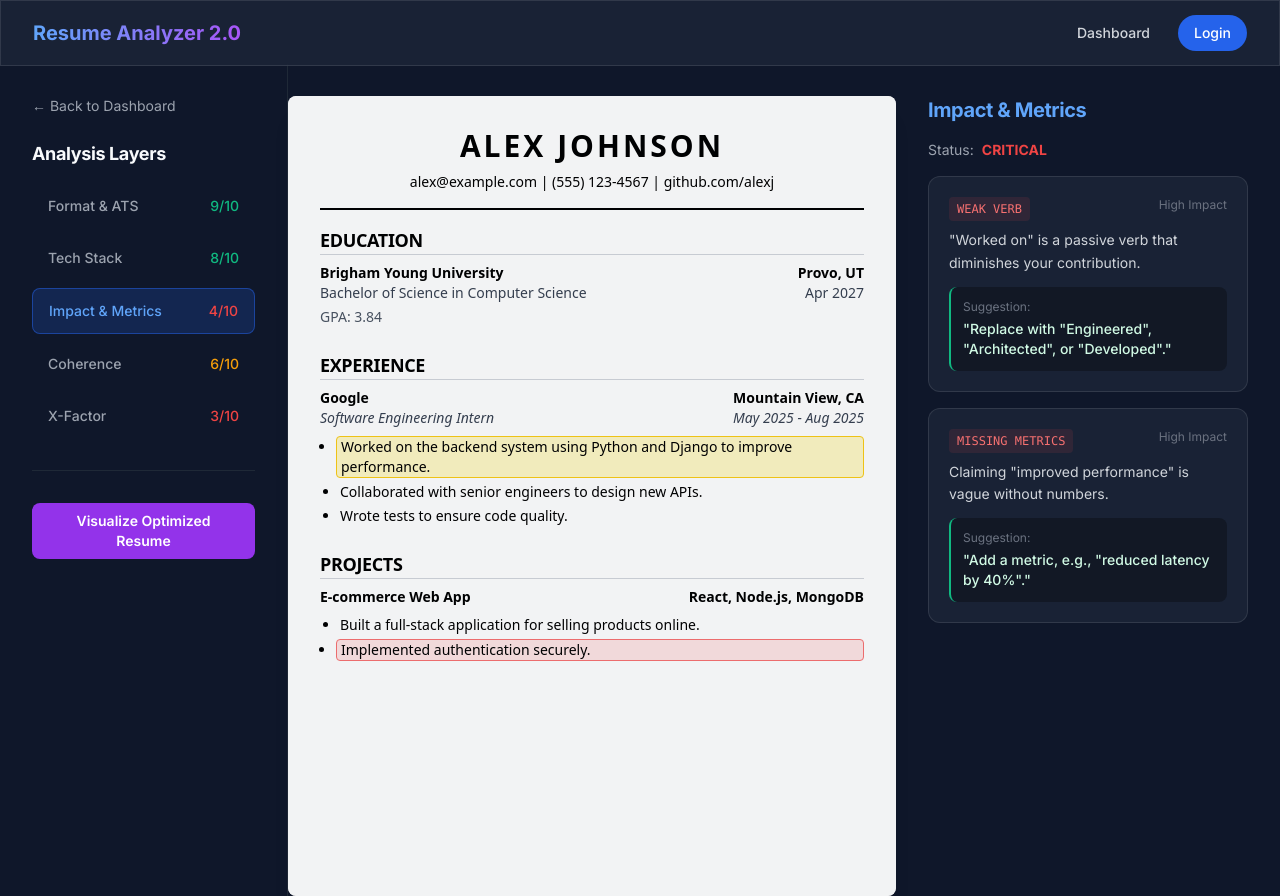
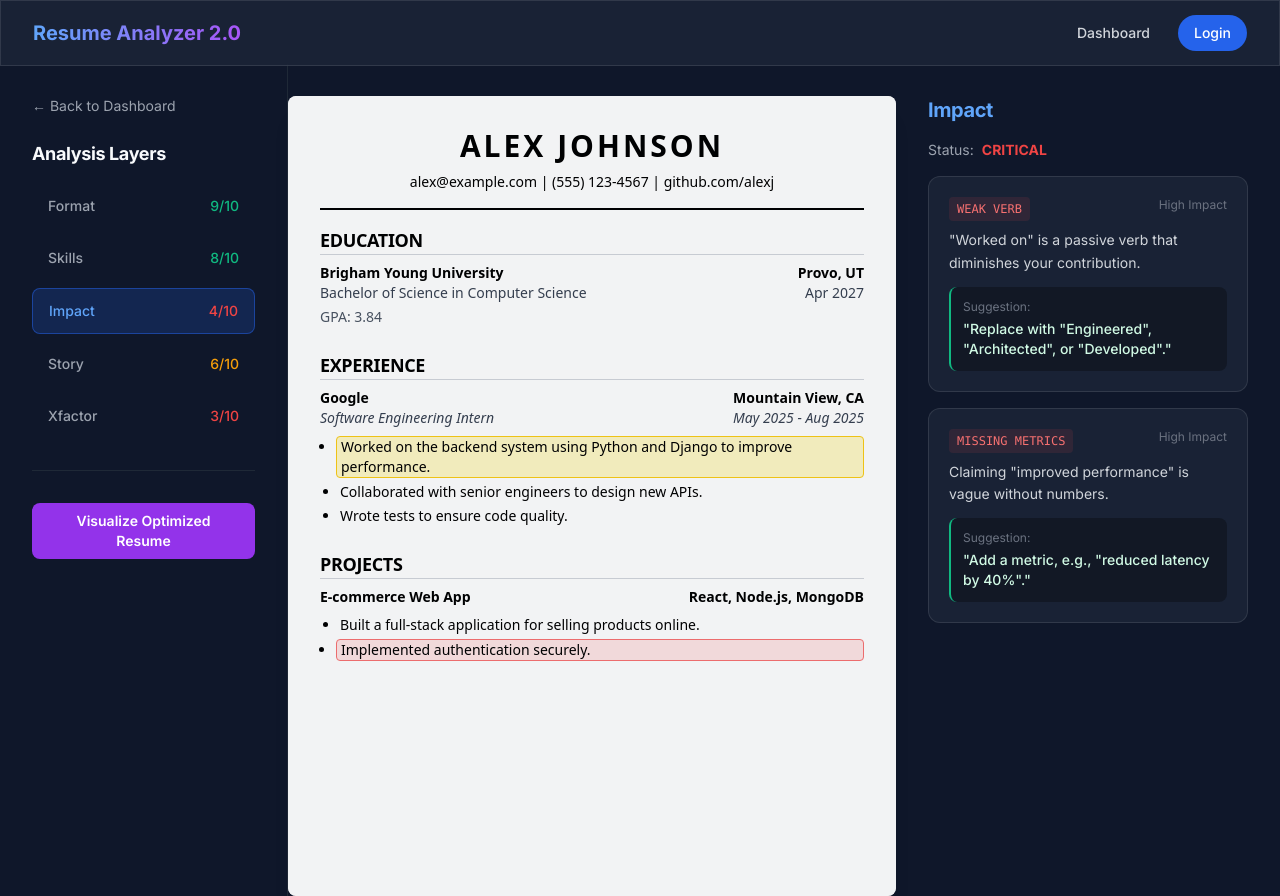
Before and after one commit to wapinheiro/resume_analyzer_2.0, a Next.js app in the folder frontend/: page /analysis in a window 1280 px wide. Built offline with nearby package versions, Linux system fonts and the light colour scheme.

Commit message:
fix(frontend): implement real data hydration in Detailed Analysis view

```diff
--- a/frontend/src/app/analysis/page.tsx
+++ b/frontend/src/app/analysis/page.tsx
@@ -7,11 +7,32 @@ import Link from 'next/link';
 import { useEffect, useState } from 'react';
 
 export default function AnalysisPage() {
-    const { layers } = MOCK_ANALYSIS;
+    const [data, setData] = useState<any>(null);
     const [activeLayer, setActiveLayer] = useState('impact');
 
-    const layerList = Object.values(layers);
-    const activeLayerData = layerList.find(l => l.id === activeLayer) || layers.format;
+    useEffect(() => {
+        const stored = localStorage.getItem('analysisResult');
+        if (stored) {
+            setData(JSON.parse(stored));
+        } else {
+            setData(MOCK_ANALYSIS);
+        }
+    }, []);
+
+    if (!data) return <div className="min-h-screen bg-background flex items-center justify-center text-white">Loading...</div>;
+
+    const layers = data.raw_json?.layers || data.layers || MOCK_ANALYSIS.layers;
+
+    // Convert to array and ensure ID property exists (backend might key it but not include id in value)
+    const layerList = Object.entries(layers).map(([key, value]: [string, any]) => ({
+        id: key,
+        name: key.charAt(0).toUpperCase() + key.slice(1),
+        score: value.score,
+        status: value.status,
+        issues: value.issues || []
+    }));
+
+    const activeLayerData = layerList.find(l => l.id === activeLayer) || layerList[0];
 
     return (
         <main className="min-h-screen bg-background flex flex-col">
```
